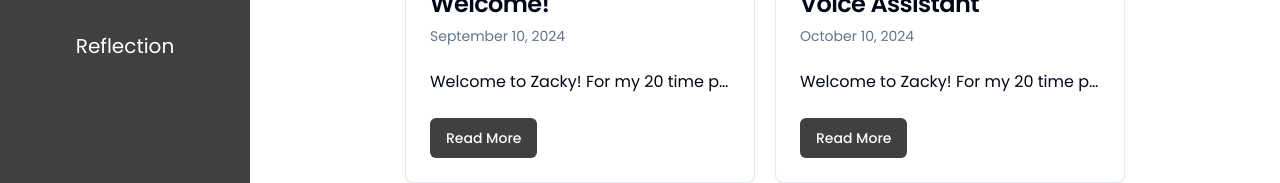
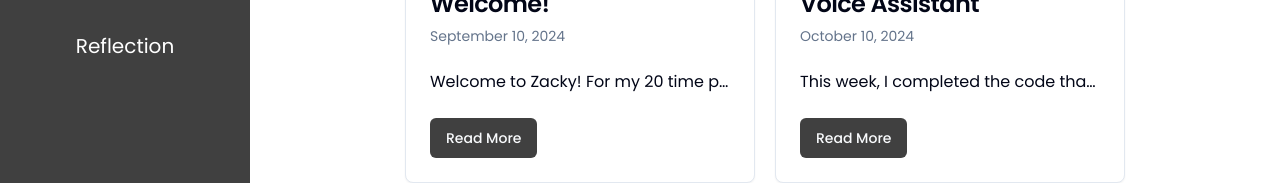
Before and after one commit to VaitVhat52/20time, a Next.js app: page /blog in a window 1280 px wide. Shown: the part 463-646 px from the top of the page. Built offline with nearby package versions, Linux system fonts and the light colour scheme.

Commit message:
Update BlogCards.jsx

```diff
--- a/src/components/BlogCards.jsx
+++ b/src/components/BlogCards.jsx
@@ -42,7 +42,7 @@
         title={"Voice Assistant"}
         date={"October 10, 2024"}
         content={
-          "Welcome to Zacky! For my 20 time project, I will be creating an AI desktop assistant from scratch."
+          "This week, I completed the code that will be used to run the assistant. The code consists of a few parts that work together to make a complete voice assistant."
         }
         link={"voice"}
       />
```
